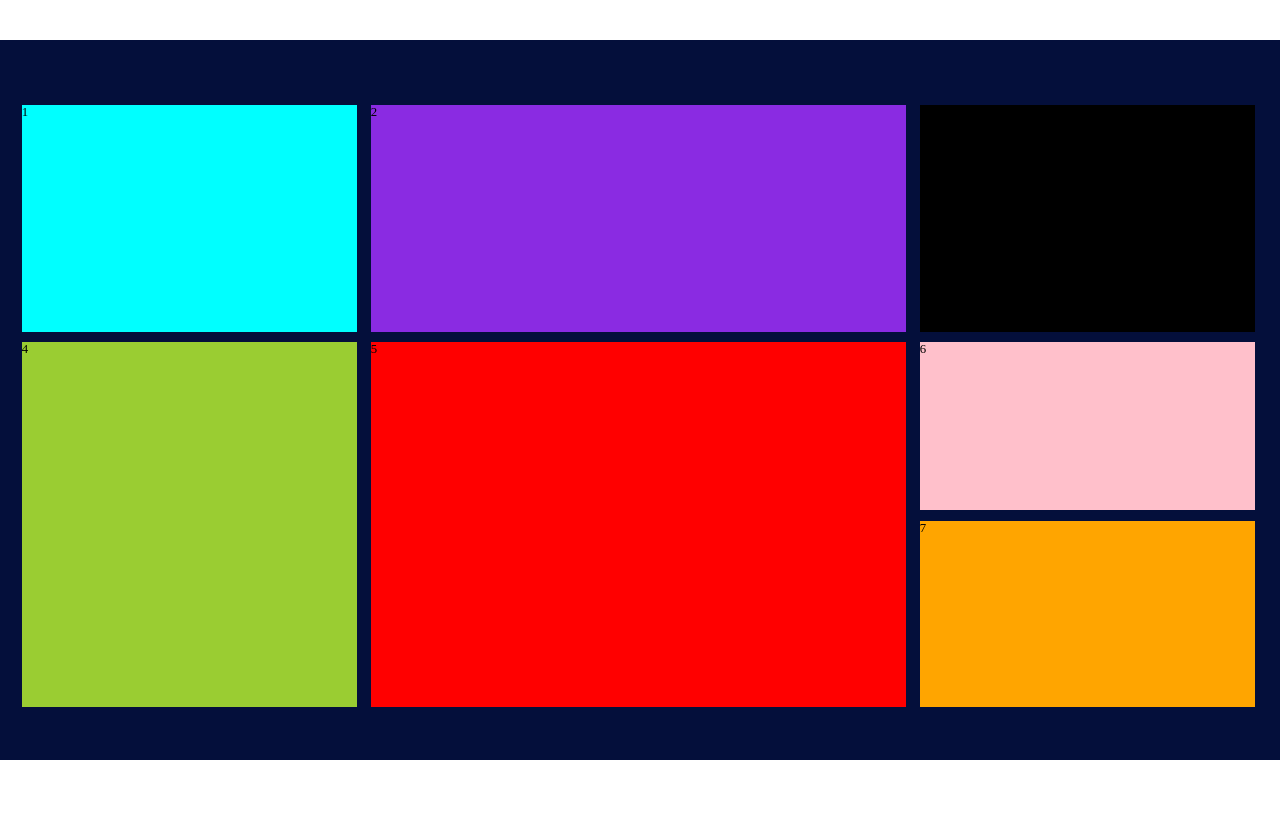
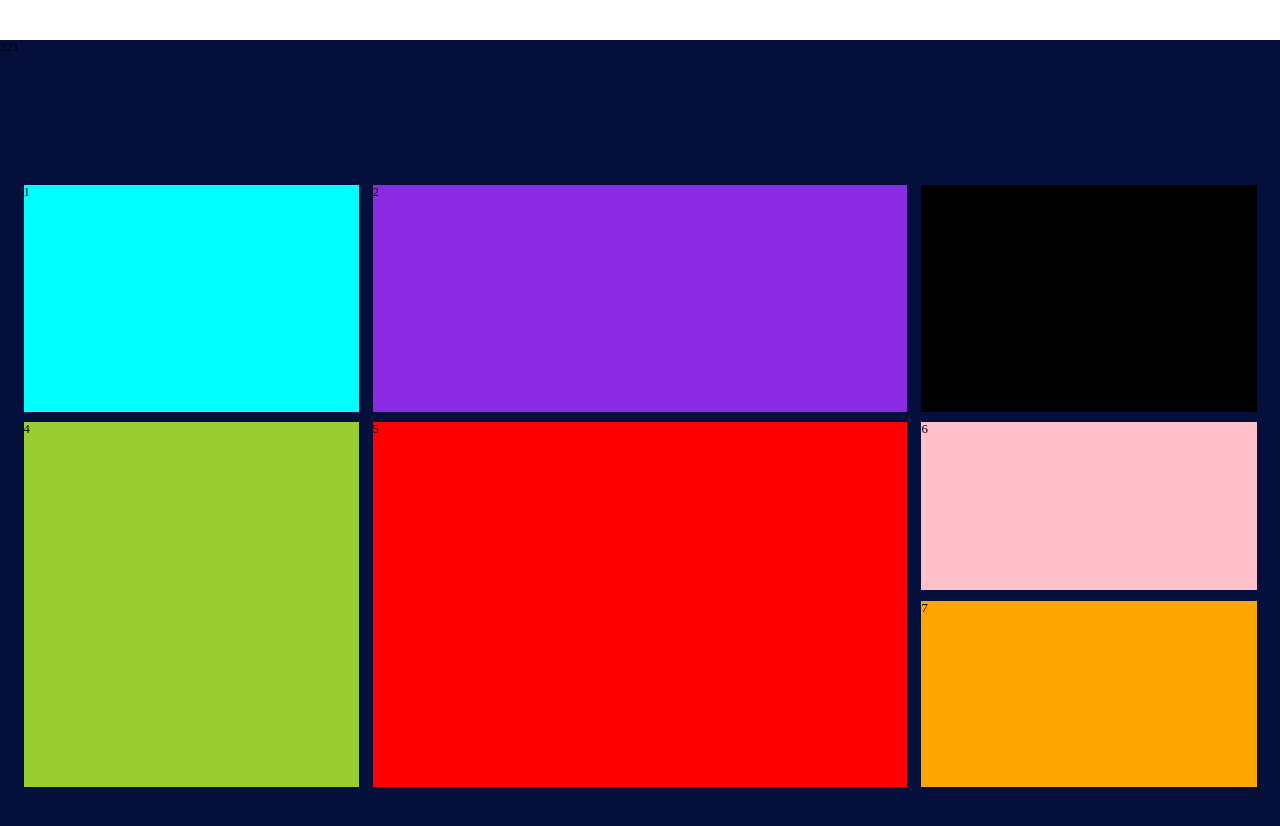
Before and after one commit to DaozhangChen/big-screen, a React (Vite) app: page / in a window 1280 px wide. Shown: the top 826 px of the page. Before the commit the page ends 800 px from the top, so only its background shows below. Built offline with nearby package versions, Linux system fonts and the light colour scheme.

Commit message:
完成基本布局

```diff
--- a/index.html
+++ b/index.html
@@ -4,8 +4,7 @@
 <head>
   <meta charset="UTF-8" />
   <link rel="icon" type="image/svg+xml" href="/vite.svg" />
-  <meta name="viewport"
-    content="width=device-width,initial-scale=1,minimum-scale=1,maximum-scale=1,user-scalable=no,viewport-fit=cover">
+  <meta name="viewport" content="width=device-width,initial-scale=1,viewport-fit=cover">
   <title>Vite + React + TS</title>
   <script>
     const clientWidth = document.documentElement.clientWidth
--- a/src/App.tsx
+++ b/src/App.tsx
@@ -3,7 +3,7 @@ import s from '@style/App.module.scss'
 function App() {
   return (
     <div className={s.wrapper}>
-      <header className={s.headerWrapper}>
+      <header className={s.headerWrapper}>321
       </header>
       <div className={s.itemWrapper}>
         <section>1</section>
--- a/src/style/App.module.scss
+++ b/src/style/App.module.scss
@@ -1,10 +1,19 @@
 @import './share/helper';
 
+.wrapper {
+    width: 100vw;
+    height: 100vh;
+    display: flex;
+    background-color: $mainColor;
+    flex-direction: column;
+    align-items: center;
+}
 
 .headerWrapper {
-
+    width: px(1826);
+    flex-grow: 1;
     height: px(74);
-    background-color: #040f3b;
+    background-color: $mainColor;
 }
 
 .itemWrapper {
```
